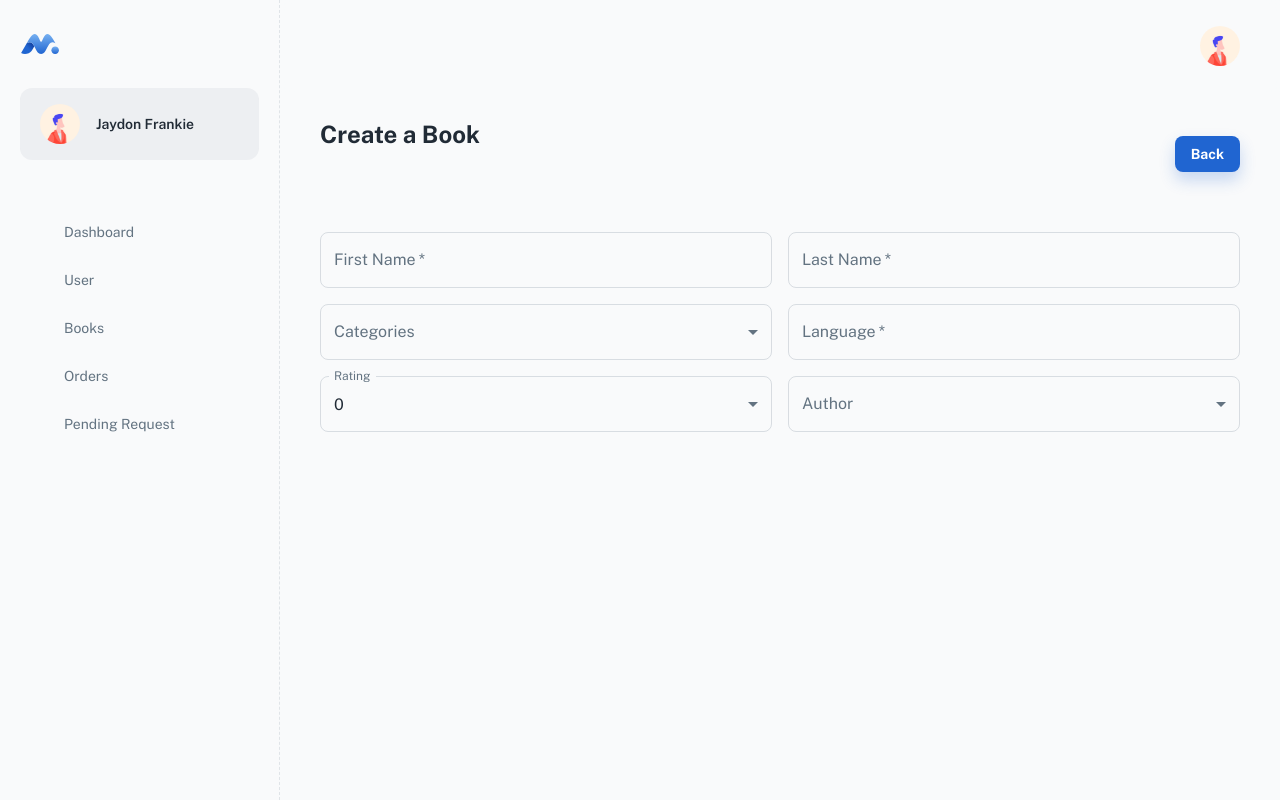
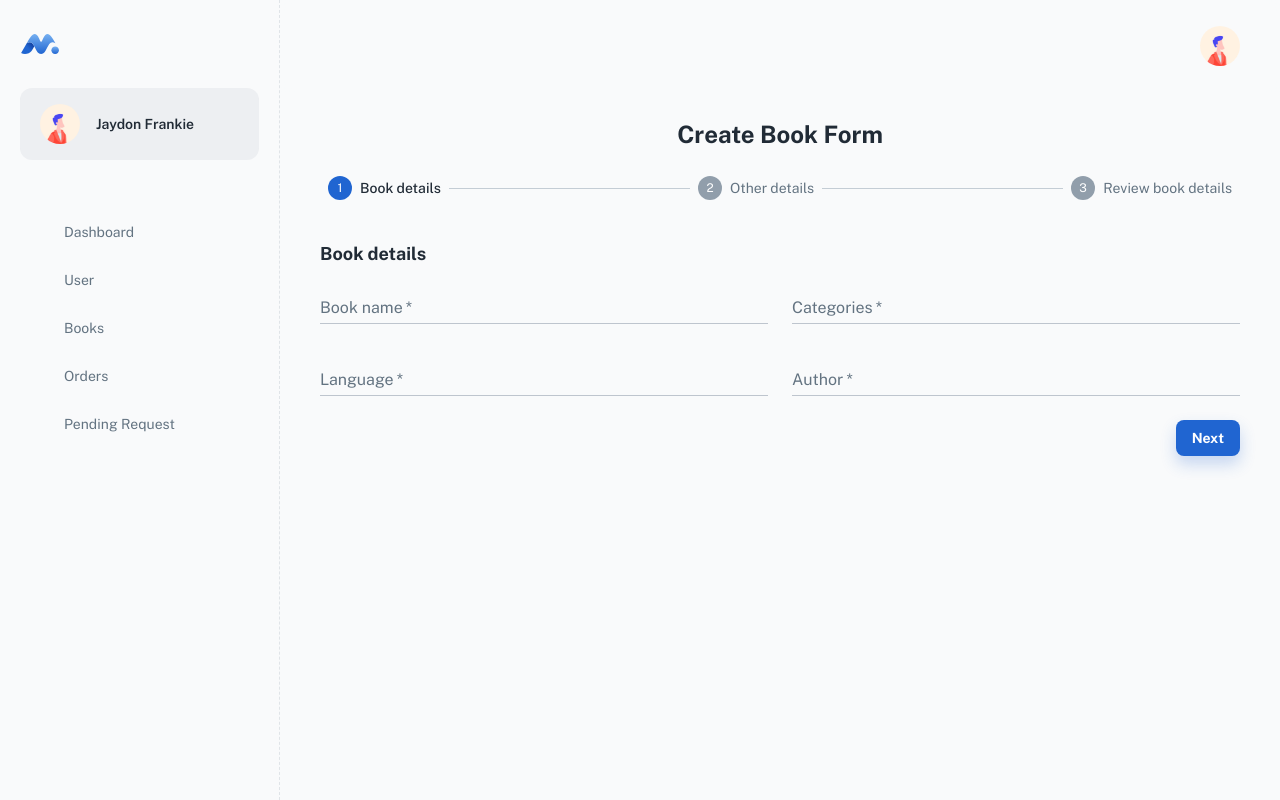
Before and after one commit to VihagaYohan/BookApp-Admin, a React (Create React App) app: page /dashboard/create-book in a window 1280 px wide. Built offline with nearby package versions, Linux system fonts and the light colour scheme; some icons are missing; a web font is replaced by a local one.

Commit message:
add create forms

```diff
--- /dev/null
+++ b/src/contexts/CreateBookContext.js
@@ -0,0 +1,3 @@
+import { createContext } from 'react';
+
+export const CreateBookContext = createContext({});
--- a/src/pages/Books/Books.js
+++ b/src/pages/Books/Books.js
@@ -149,7 +149,7 @@ export default function Books() {
     <Page title="Books">
       <Container>
         <Stack direction="row" alignItems="center" justifyContent="space-between" mb={5}>
-          <Typography variant="h4" sx={{ mb: 5 }}>
+          <Typography variant="h4" gutterBottom>
             Books
           </Typography>
           <Button
--- a/src/pages/Books/CreateBook.js
+++ b/src/pages/Books/CreateBook.js
@@ -16,10 +16,12 @@ import {
 } from '@mui/material';
 // components
 import Page from '../../components/Page';
+import CreateBookForm from '../../sections/@dashboard/createBookForm/CreateBookForm';
+import { CreateBookContext } from '../../contexts/CreateBookContext';
 
 const CreateBook = () => {
   // useStates
-  const [firstName, setFirstName] = useState('');
+  const [bookName, setBookName] = useState('');
   const [lastName, setLastName] = useState('');
   const [categories, setCategories] = useState('');
   const [language, setLanguage] = useState('');
@@ -35,27 +37,19 @@ const CreateBook = () => {
     <>
       <Page title="Create Book">
         <Container>
-          <Stack direction="row" alignItems="center" justifyContent="space-between" mb={5}>
-            <Typography variant="h4" sx={{ mb: 5 }}>
+          <CreateBookContext.Provider value={{ bookName, setBookName }}>
+            <CreateBookForm bookName={bookName} setBookName={setBookName} />
+          </CreateBookContext.Provider>
+          {/* <Stack direction="row" alignItems="center" justifyContent="space-between" mb={5}>
+            <Typography variant="h4" gutterBottom>
               Create a Book
             </Typography>
             <Button variant="contained" component={RouterLink} to={'/dashboard/books'}>
               Back
             </Button>
-          </Stack>
-          <form onSubmit={handleSubmit} onReset={handleReset}>
+          </Stack> */}
+          {/* <form onSubmit={handleSubmit} onReset={handleReset}>
             <Grid container spacing={2}>
-              <Grid item xs={12} md={6}>
-                <TextField
-                  fullWidth
-                  required
-                  autoComplete=""
-                  type="text"
-                  value={firstName}
-                  label="First Name"
-                  onChange={(e) => setFirstName(e.target.value)}
-                />
-              </Grid>
               <Grid item xs={12} md={6}>
                 <TextField
                   fullWidth
@@ -67,66 +61,8 @@ const CreateBook = () => {
                   onChange={(e) => setLastName(e.target.value)}
                 />
               </Grid>
-              <Grid item xs={12} md={6}>
-                <FormControl fullWidth>
-                  <InputLabel text="demo-simple-select-label">Categories</InputLabel>
-                  <Select
-                    fullWidth
-                    labeltext="demo-simple-select-label"
-                    text="demo-simple-select"
-                    value={categories}
-                    label="Categories"
-                    onChange={(e) => setCategories(e.target.value)}
-                  >
-                    <MenuItem value={'Manager'}>test</MenuItem>
-                  </Select>
-                </FormControl>
-              </Grid>
-              <Grid item xs={12} md={6}>
-                <TextField
-                  fullWidth
-                  required
-                  autoComplete=""
-                  type="text"
-                  value={language}
-                  label="Language"
-                  onChange={(e) => setLanguage(e.target.value)}
-                />
-              </Grid>
-              <Grid item xs={12} md={6}>
-                <FormControl fullWidth>
-                  <InputLabel text="demo-simple-select-label">Rating</InputLabel>
-                  <Select
-                    fullWidth
-                    labeltext="demo-simple-select-label"
-                    text="demo-simple-select"
-                    value={rating}
-                    label="Rating"
-                    onChange={(e) => setRating(e.target.value)}
-                  >
-                    <MenuItem value={'0'}>0</MenuItem>
-                    <MenuItem value={'1'}>1</MenuItem>
-                    <MenuItem value={'2'}>2</MenuItem>
-                  </Select>
-                </FormControl>
-              </Grid>
-              <Grid item xs={12} md={6}>
-                <FormControl fullWidth>
-                  <InputLabel text="demo-simple-select-label">Author</InputLabel>
-                  <Select
-                    fullWidth
-                    labeltext="demo-simple-select-label"
-                    text="demo-simple-select"
-                    value={author}
-                    label="Author"
-                    onChange={(e) => setAuthor(e.target.value)}
-                  >
-                    <MenuItem value={'Will'}>will</MenuItem>
-                  </Select>
-                </FormControl>
-              </Grid>
             </Grid>
-          </form>
+          </form> */}
         </Container>
       </Page>
     </>
--- /dev/null
+++ b/src/sections/@dashboard/createBookForm/BookDetailsForm.js
@@ -0,0 +1,67 @@
+import React, { useContext } from 'react';
+import Grid from '@mui/material/Grid';
+import Typography from '@mui/material/Typography';
+import TextField from '@mui/material/TextField';
+import FormControlLabel from '@mui/material/FormControlLabel';
+import Checkbox from '@mui/material/Checkbox';
+import { FormControl } from '@mui/material';
+
+import { CreateBookContext } from '../../../contexts/CreateBookContext';
+
+export default function BookDetailsForm() {
+  const { setBookName } = useContext(CreateBookContext);
+  const { bookName } = useContext(CreateBookContext);
+  return (
+    <>
+      <Typography variant="h6" gutterBottom>
+        Book details
+      </Typography>
+      <Grid container spacing={3}>
+        <Grid item xs={12} sm={6}>
+          <TextField
+            required
+            label="Book name"
+            value={bookName}
+            fullWidth
+            autoComplete="given-name"
+            variant="standard"
+            onChange={(e) => setBookName(e.target.value)}
+          />
+        </Grid>
+        <Grid item xs={12} sm={6}>
+          <TextField
+            required
+            id="categories"
+            name="categories"
+            label="Categories"
+            fullWidth
+            autoComplete="family-name"
+            variant="standard"
+          />
+        </Grid>
+        <Grid item xs={12} sm={6}>
+          <TextField
+            required
+            id="language"
+            name="language"
+            label="Language"
+            fullWidth
+            autoComplete="family-name"
+            variant="standard"
+          />
+        </Grid>
+        <Grid item xs={12} sm={6}>
+          <TextField
+            required
+            id="author"
+            name="author"
+            label="Author"
+            fullWidth
+            autoComplete="family-name"
+            variant="standard"
+          />
+        </Grid>
+      </Grid>
+    </>
+  );
+}
--- /dev/null
+++ b/src/sections/@dashboard/createBookForm/CreateBookForm.js
@@ -0,0 +1,85 @@
+import * as React from 'react';
+import CssBaseline from '@mui/material/CssBaseline';
+import AppBar from '@mui/material/AppBar';
+import Box from '@mui/material/Box';
+import Container from '@mui/material/Container';
+import Toolbar from '@mui/material/Toolbar';
+import Paper from '@mui/material/Paper';
+import Stepper from '@mui/material/Stepper';
+import Step from '@mui/material/Step';
+import StepLabel from '@mui/material/StepLabel';
+import Button from '@mui/material/Button';
+import Link from '@mui/material/Link';
+import Typography from '@mui/material/Typography';
+import { createTheme, ThemeProvider } from '@mui/material/styles';
+import BookDetailsForm from './BookDetailsForm';
+
+const steps = ['Book details', 'Other details', 'Review book details'];
+
+export default function CreateBookForm({ bookName, setBookName }) {
+  const [activeStep, setActiveStep] = React.useState(0);
+
+  function getStepContent(step) {
+    switch (step) {
+      case 0:
+        return <BookDetailsForm bookName={bookName} setBookNames={setBookName} />;
+      case 1:
+        return <h1>two</h1>;
+      case 2:
+        return <h1>threee</h1>;
+      default:
+        throw new Error('Unknown step');
+    }
+  }
+
+  const handleNext = () => {
+    setActiveStep(activeStep + 1);
+  };
+
+  const handleBack = () => {
+    setActiveStep(activeStep - 1);
+  };
+
+  return (
+    <>
+      <Typography component="h1" variant="h4" align="center">
+        Create Book Form
+      </Typography>
+      <Stepper activeStep={activeStep} sx={{ pt: 3, pb: 5 }}>
+        {steps.map((label) => (
+          <Step key={label}>
+            <StepLabel>{label}</StepLabel>
+          </Step>
+        ))}
+      </Stepper>
+      <>
+        {activeStep === steps.length ? (
+          <>
+            <Typography variant="h5" gutterBottom>
+              Thank you for your order.
+            </Typography>
+            <Typography variant="subtitle1">
+              Your order number is #2001539. We have emailed your order confirmation, and will send you an update when
+              your order has shipped.
+            </Typography>
+          </>
+        ) : (
+          <>
+            {getStepContent(activeStep)}
+            <Box sx={{ display: 'flex', justifyContent: 'flex-end' }}>
+              {activeStep !== 0 && (
+                <Button onClick={handleBack} sx={{ mt: 3, ml: 1 }}>
+                  Back
+                </Button>
+              )}
+
+              <Button variant="contained" onClick={handleNext} sx={{ mt: 3, ml: 1 }}>
+                {activeStep === steps.length - 1 ? 'Create Book' : 'Next'}
+              </Button>
+            </Box>
+          </>
+        )}
+      </>
+    </>
+  );
+}
```
